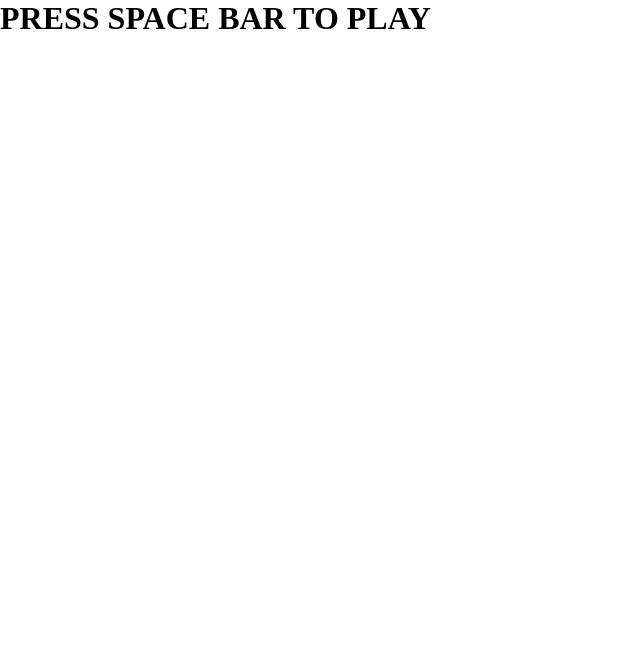
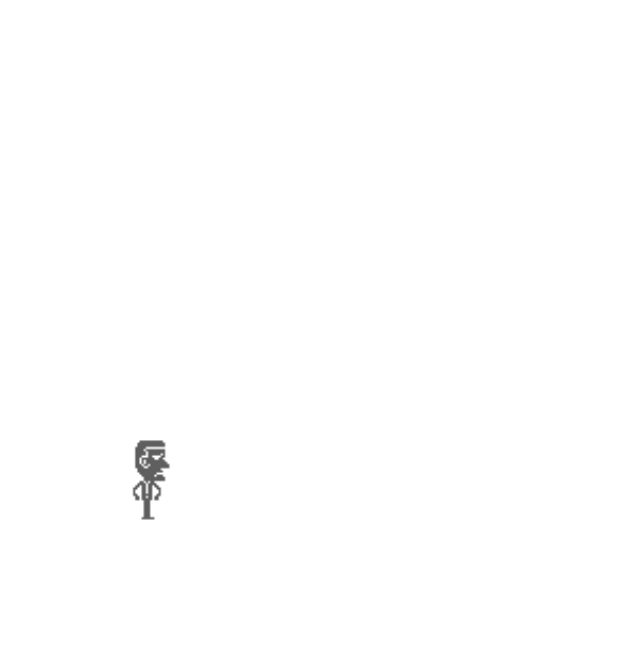
Before and after one commit to Vyrrhus/macrosaure, a plain HTML site: page index.html in a window 1280 px wide. Shown: the whole page, without its empty margins (0-640 px from the left). Drawn offline with Linux system fonts and the light colour scheme.

Commit message:
Loading images more efficiently

```diff
--- a/index.html
+++ b/index.html
@@ -11,8 +11,6 @@
 
 
 <body id="body">
-
-    <h1>PRESS SPACE BAR TO PLAY</h1>
     <!--CANVAS ELEMENTS-->
     <div id="canvas">
 	<canvas id="background" width="600px" height="200px" style="width: 600px; height: 200px; margin-left: 0px; margin-right: 0px; margin-top: 0px;"></canvas>
--- a/javascript/config.js
+++ b/javascript/config.js
@@ -26,7 +26,11 @@ var FILES = {
     PLAYER: 'assets/macron.png',
     OBSTACLE: 'assets/obs.png',
     GROUND: 'assets/ground.png',
-    SKY: 'assets/sky.png'
+    SKY: 'assets/sky.png',
+	loading: {
+		NAME: 'RUN',
+		state: false
+	}
 };
 
 // AUDIO FILES
@@ -175,15 +179,33 @@ var FRAMES = {
         this.PLAYER.init();
         this.OBSTACLE.init();
         this.BACKGROUND.init();
+		processImage();
+
+		function processImage() {
+			if (FILES.loading.state) {
+				FRAMES.PLAYER.RUN.draw(CONTEXT.BACKGROUND, 1, POSITION.player_offset_x, POSITION.get_people());
+				FRAMES.BACKGROUND.
+				return
+			}
+			window.setTimeout(processImage, 50);
+		}
     }
 };
 
 function frame(name, file, speed, orientation) {
 
+	// Self
+	var self = this;
+
     // Parameters
     this.name = name;
     this.file = file;
     this.image = new Image();
+	this.image.onload = function() {
+		if (self.name = FILES.loading.NAME) {
+			FILES.loading.state = true;
+		}
+	}
     this.image.src = this.file;
     this.default_speed = speed;     // image/s
     this.speed = speed;             // image/s
--- a/javascript/game.js
+++ b/javascript/game.js
@@ -49,6 +49,7 @@ document.addEventListener('keydown', function(event) {
 
 // FUNCTIONS
 function start() {
+	jump();
 	GAME.start();
 	LOCK = true;
 }
--- a/javascript/player.js
+++ b/javascript/player.js
@@ -4,12 +4,12 @@ var PLAYER = {
         y: POSITION.get_people()
     },
     JUMP:  {
-        STATUS: true,
+        STATUS: false,
         JUMP_TIME: SETTINGS.PLAYER.JUMP_TIME,
         MAX_HEIGHT: SETTINGS.PLAYER.JUMP_HEIGHT,
     },
     RUN: {
-        STATUS: false,
+        STATUS: true,
     },
     init: function(ctx) {
         // Context
```
